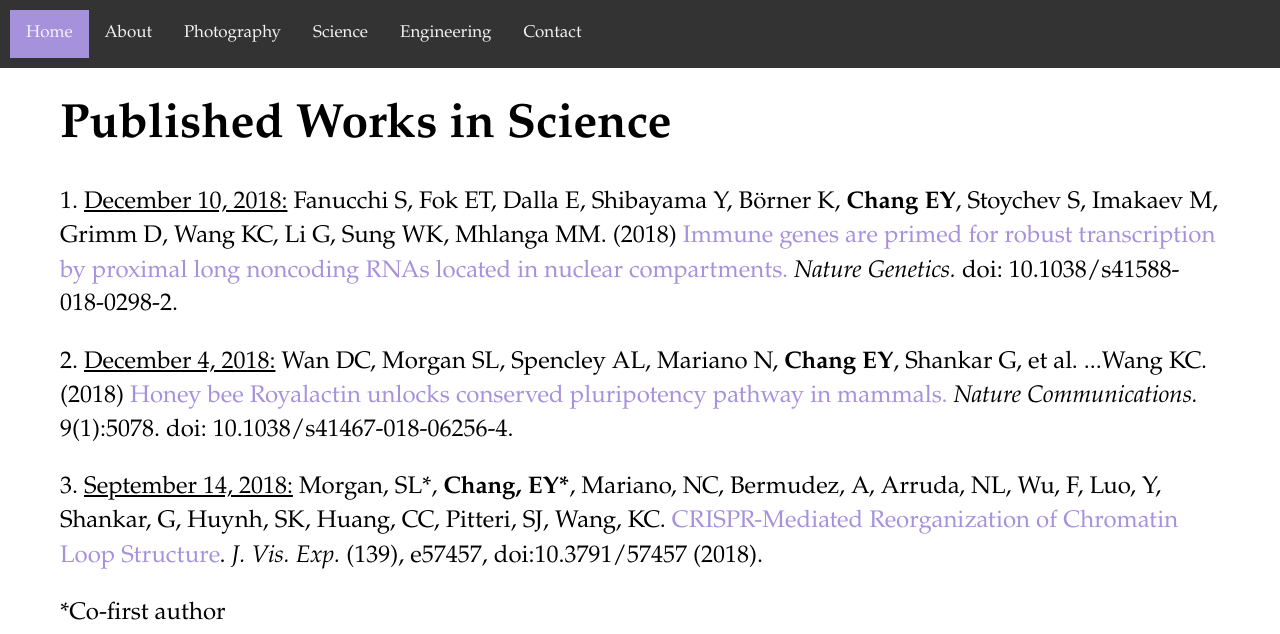
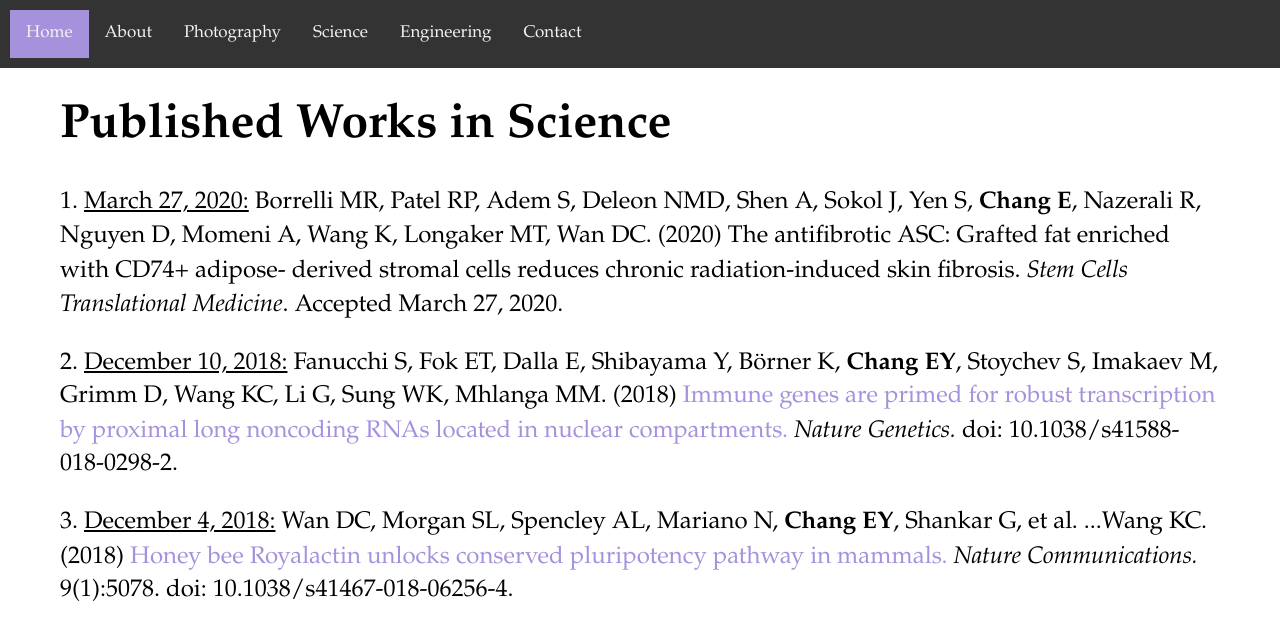
Before and after one commit to echang17/echang17.github.io, a Jekyll site: the page built from science/index.html, in a window 1280 px wide and 1297 px high. Shown: the top 634 px of the window. Built offline with Jekyll 4.4.1, drawn with Linux system fonts in a browser that asks for light colours.

Commit message:
Update index.html

```diff
--- a/science/index.html
+++ b/science/index.html
@@ -6,11 +6,13 @@
   <h1>Published Works in Science</h1>
 </div>
 <div class="blurb">
-  <p>1. <u>December 10, 2018:</u> Fanucchi S, Fok ET, Dalla E, Shibayama Y, Börner K, <b>Chang EY</b>, Stoychev S, Imakaev M, Grimm D, Wang KC, Li G, Sung WK, Mhlanga MM. (2018) <a href="https://www.ncbi.nlm.nih.gov/pubmed/30531872">Immune genes are primed for robust transcription by proximal long noncoding RNAs located in nuclear compartments.</a> <i>Nature Genetics.</i> doi: 10.1038/s41588-018-0298-2.</p>
+  <p>1. <u>March 27, 2020:</u> Borrelli MR, Patel RP, Adem S, Deleon NMD, Shen A, Sokol J, Yen S, <b>Chang E</b>, Nazerali R, Nguyen D, Momeni A, Wang K, Longaker MT, Wan DC. (2020) The antifibrotic ASC: Grafted fat enriched with CD74+ adipose- derived stromal cells reduces chronic radiation-induced skin fibrosis. <i>Stem Cells Translational Medicine</i>. Accepted March 27, 2020.</p>
   <p></p>
-  <p>2. <u>December 4, 2018:</u>  Wan DC, Morgan SL, Spencley AL, Mariano N, <b>Chang EY</b>, Shankar G, et al. ...Wang KC. (2018) <a href="https://www.ncbi.nlm.nih.gov/pubmed/30510260">Honey bee Royalactin unlocks conserved pluripotency pathway in mammals.</a> <i>Nature Communications.</i> 9(1):5078. doi: 10.1038/s41467-018-06256-4.</p>
+  <p>2. <u>December 10, 2018:</u> Fanucchi S, Fok ET, Dalla E, Shibayama Y, Börner K, <b>Chang EY</b>, Stoychev S, Imakaev M, Grimm D, Wang KC, Li G, Sung WK, Mhlanga MM. (2018) <a href="https://www.ncbi.nlm.nih.gov/pubmed/30531872">Immune genes are primed for robust transcription by proximal long noncoding RNAs located in nuclear compartments.</a> <i>Nature Genetics.</i> doi: 10.1038/s41588-018-0298-2.</p>
   <p></p>
-  <p>3. <u>September 14, 2018:</u> Morgan, SL*, <b>Chang, EY*</b>, Mariano, NC, Bermudez, A, Arruda, NL, Wu, F, Luo, Y, Shankar, G, Huynh, SK, Huang, CC, Pitteri, SJ, Wang, KC.<a href="https://www.jove.com/video/57457/crispr-mediated-reorganization-of-chromatin-loop-structure"> CRISPR-Mediated Reorganization of Chromatin Loop Structure</a>. <i>J. Vis. Exp.</i> (139), e57457, doi:10.3791/57457 (2018).</p>
+  <p>3. <u>December 4, 2018:</u>  Wan DC, Morgan SL, Spencley AL, Mariano N, <b>Chang EY</b>, Shankar G, et al. ...Wang KC. (2018) <a href="https://www.ncbi.nlm.nih.gov/pubmed/30510260">Honey bee Royalactin unlocks conserved pluripotency pathway in mammals.</a> <i>Nature Communications.</i> 9(1):5078. doi: 10.1038/s41467-018-06256-4.</p>
+  <p></p>
+  <p>4. <u>September 14, 2018:</u> Morgan, SL*, <b>Chang, EY*</b>, Mariano, NC, Bermudez, A, Arruda, NL, Wu, F, Luo, Y, Shankar, G, Huynh, SK, Huang, CC, Pitteri, SJ, Wang, KC.<a href="https://www.jove.com/video/57457/crispr-mediated-reorganization-of-chromatin-loop-structure"> CRISPR-Mediated Reorganization of Chromatin Loop Structure</a>. <i>J. Vis. Exp.</i> (139), e57457, doi:10.3791/57457 (2018).</p>
   <p>*Co-first author</p>
   <iframe allowTransparency="true" allowfullscreen height="415" width="460" border="0" scrolling="no" frameborder="0" marginwheight="0" marginwidth="0" src="https://www.jove.com/embed/player?id=57457&access=rxysywk2&t=1&s=1" ><p><a title="CRISPR-Mediated Reorganization of Chromatin Loop Structure" href="https://www.jove.com/video/57457/crispr-mediated-reorganization-of-chromatin-loop-structure">CRISPR-Mediated Reorganization of Chromatin Loop Structure</a></p></iframe>
 </div>
```
